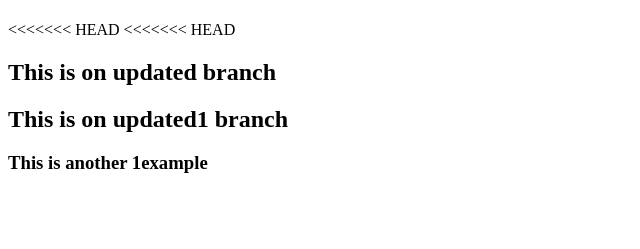
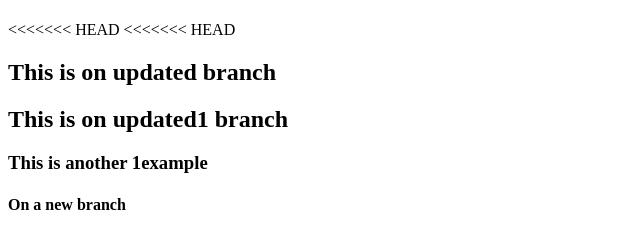
Before and after one commit to Kalyani-techlab/Project4-backup, a plain HTML site: page index.html in a window 1280 px wide. Shown: the part 191-440 px from the top of the page, without its empty margins (0-640 px from the left). Drawn offline with Linux system fonts and the light colour scheme.

Commit message:
new branch commit

```diff
--- a/index.html
+++ b/index.html
@@ -16,6 +16,6 @@
 
         <h2>This is on updated1 branch</h2>
         <h3>This is another 1example</h3>
-
+        <h4>On a new branch</h4>
     </body>
 </html>
```
